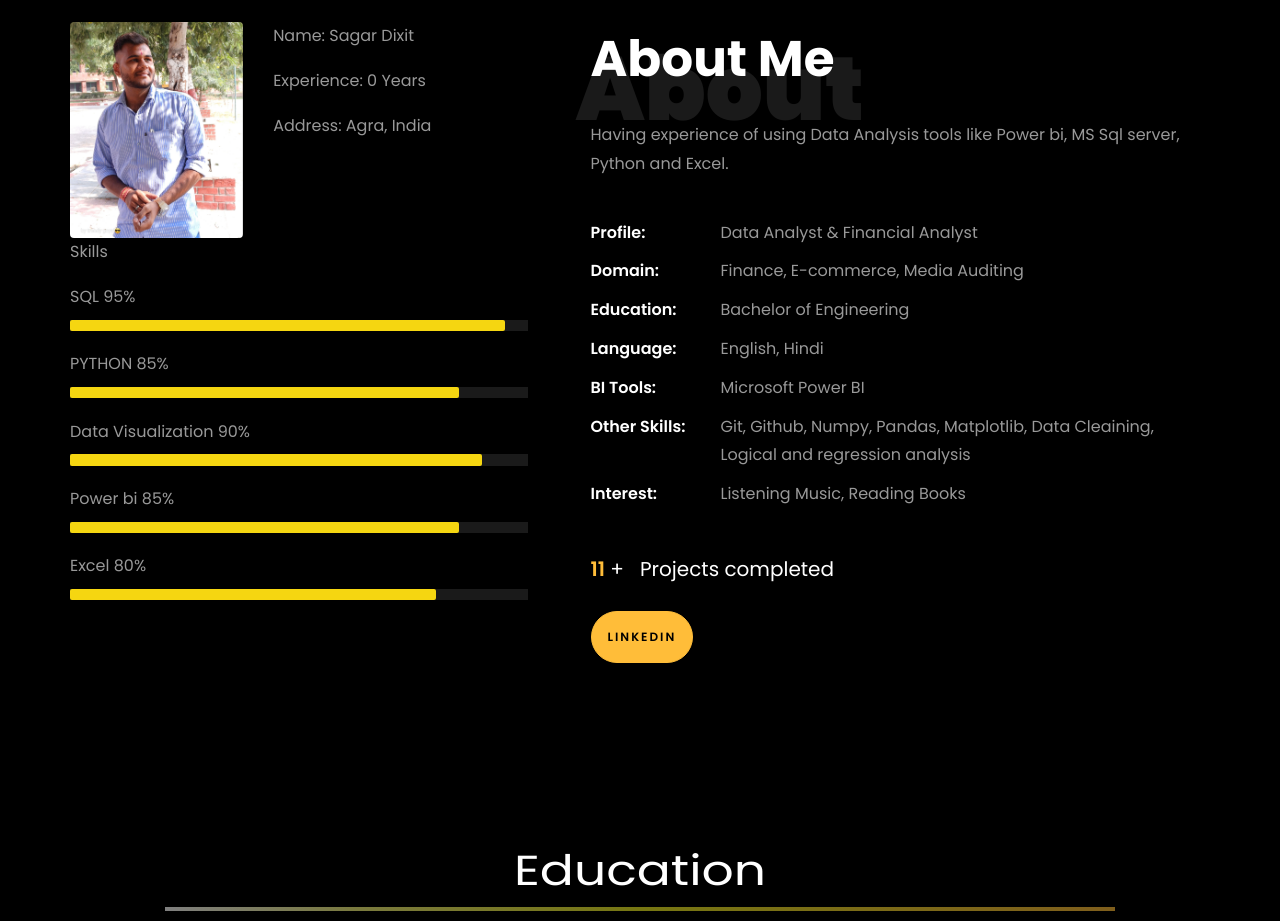
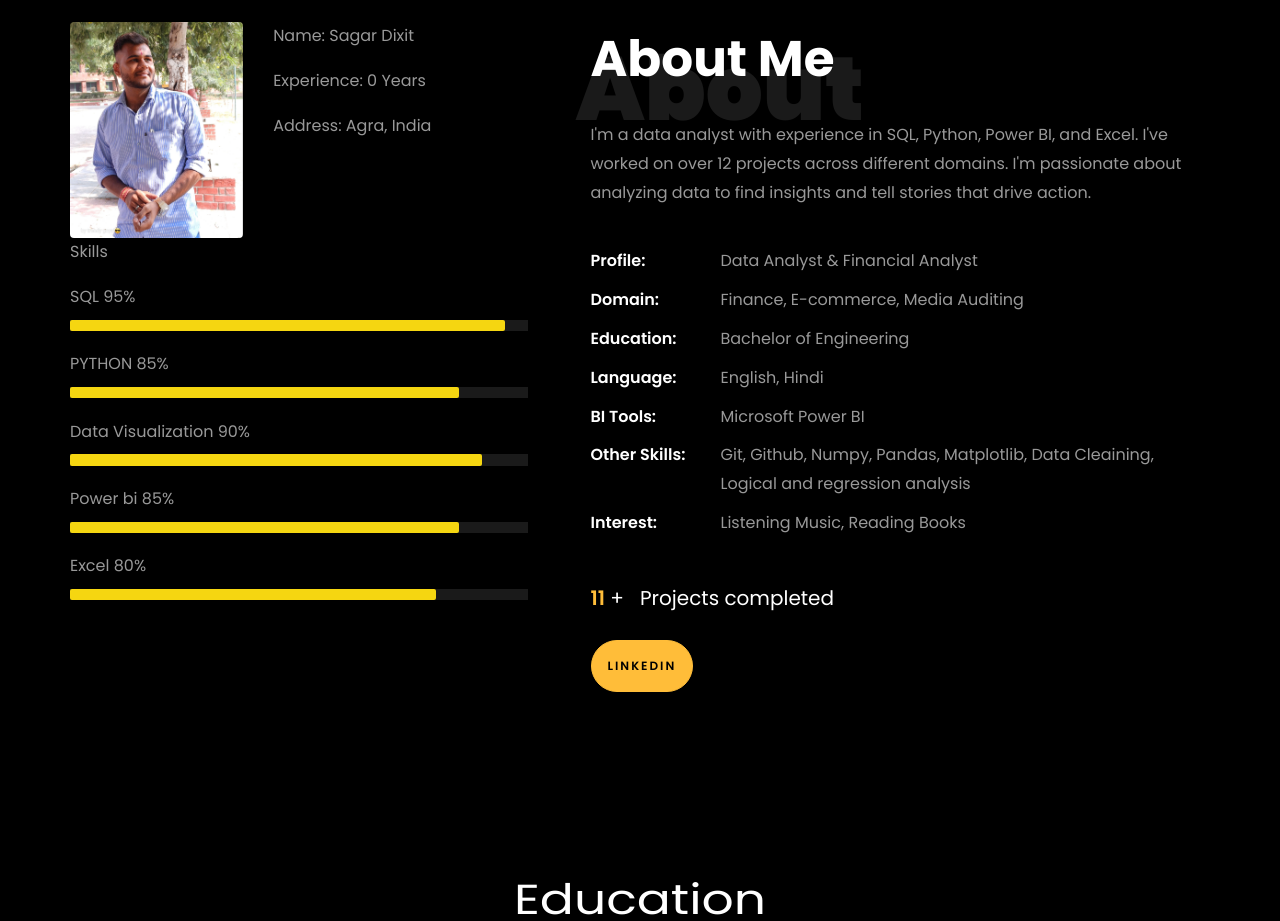
Before and after one commit to sagardxt/Portfolio-Website.github.io, a plain HTML site: page index.html in a window 1280 px wide. Shown: the part 840-1761 px from the top of the page. Drawn offline with Linux system fonts and the light colour scheme; files whose address does not match are found by name.

Commit message:
Update index.html

```diff
--- a/index.html
+++ b/index.html
@@ -266,7 +266,7 @@
 								<h1 class="big">About</h1>
 								<h2 class="mb-4">About Me</h2>
 
-								<p>Having experience of using Data Analysis tools like Power bi, MS Sql server, Python and Excel.</p>
+								<p>I'm a data analyst with experience in SQL, Python, Power BI, and Excel. I've worked on over 12 projects across different domains. I'm passionate about analyzing data to find insights and tell stories that drive action. </p>
 								<ul class="about-info mt-4 px-md-0 px-2">
 									<li class="d-flex"><span>Profile:</span> <span>Data Analyst &amp; Financial Analyst</span></li>
 									<li class="d-flex"><span>Domain:</span> <span>Finance, E-commerce, Media Auditing</span></li>
```
